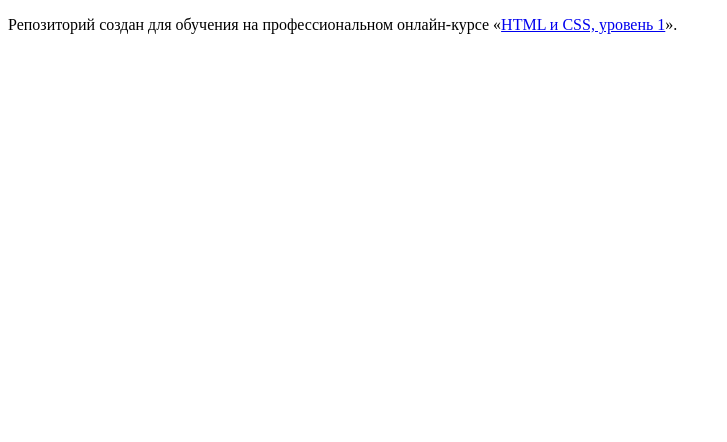
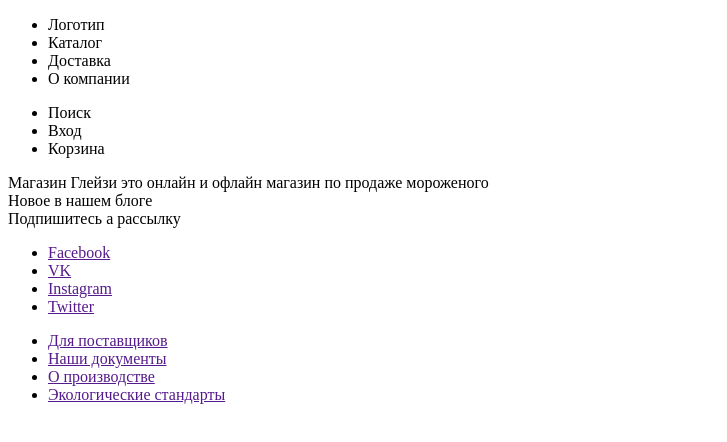
Before and after one commit to MetaBogdan/1333957-gllacy-28, a plain HTML site: page index.html in a window 1280 px wide. Shown: the whole page, without its empty margins (0-727 px from the left). Drawn offline with Linux system fonts and the light colour scheme.

Commit message:
Первая Вёрстка

```diff
--- a/index.html
+++ b/index.html
@@ -3,10 +3,43 @@
   <head>
     <meta charset="utf-8">
     <title>HTML Academy: Глейси</title>
+    <ul>
+      <li>Логотип</li>
+      <li>Каталог</li>
+      <li>Доставка</li>
+      <li>О компании</li>
+   </ul>
+   <ul>
+    <li>Поиск</li>
+    <li>Вход</li>
+    <li>Корзина</li>
+  </ul>
+
+
   </head>
   <body>
+<article> Магазин Глейзи это онлайн и офлайн магазин по продаже мороженого</article>
+<article> Новое в нашем блоге </article>
+<article> Подпишитесь а рассылку </article>
 
-        <p>Репозиторий создан для обучения на профессиональном онлайн‑курсе «<a href="https://htmlacademy.ru/intensive/htmlcss">HTML и CSS, уровень 1</a>».</p>
 
   </body>
+
+<footer>
+
+  <ul>
+    <li><a href=""> Facebook </a></li>
+    <li><a href="">VK</a></li>
+    <li><a href="">Instagram</a></li>
+    <li><a href="">Twitter</a></li>
+ </ul>
+ <ul>
+  <li><a href=""> Для поставщиков </a></li>
+  <li><a href="">Наши документы</a></li>
+  <li><a href="">О производстве</a></li>
+  <li><a href="">Экологические стандарты</a></li>
+</ul>
+
+
+</footer>
 </html>
```
Also changed, not shown: catalog.html (added, +69 -0 lines).
